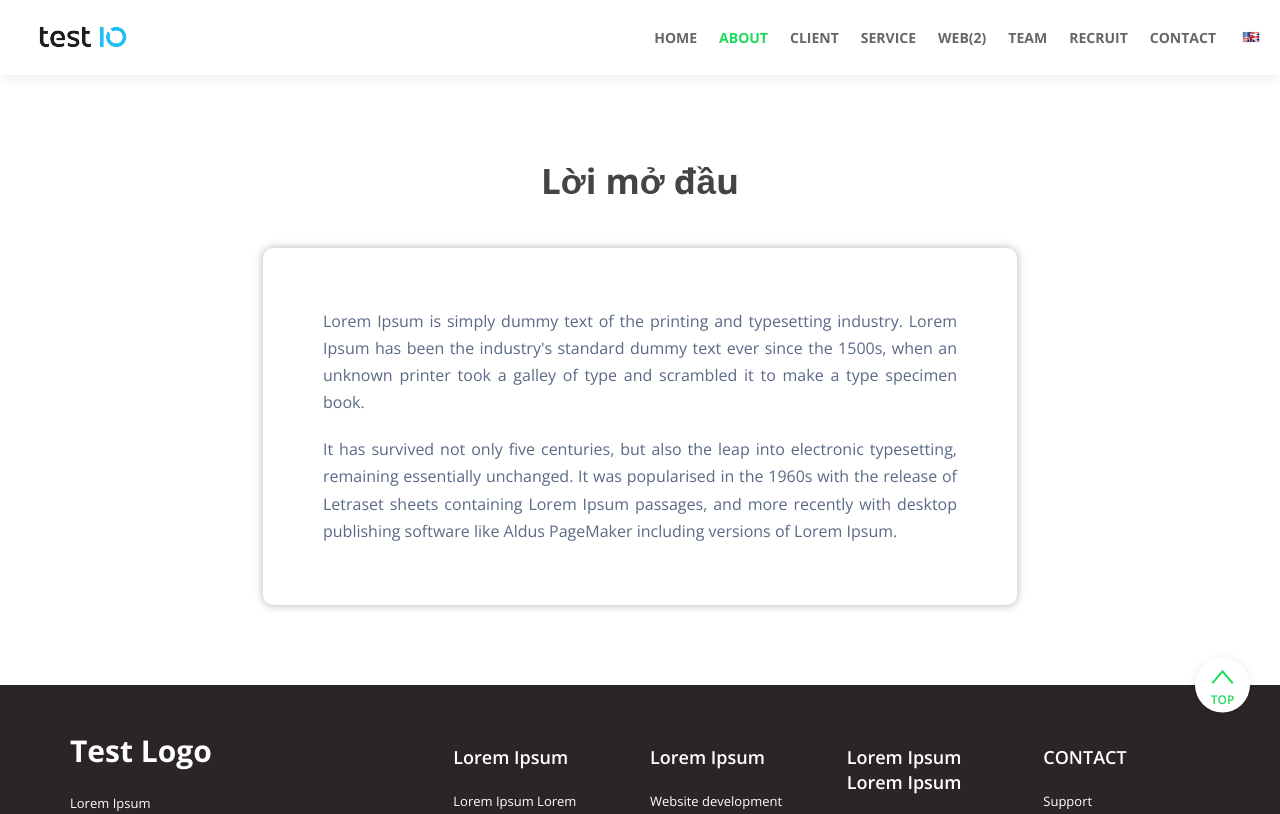
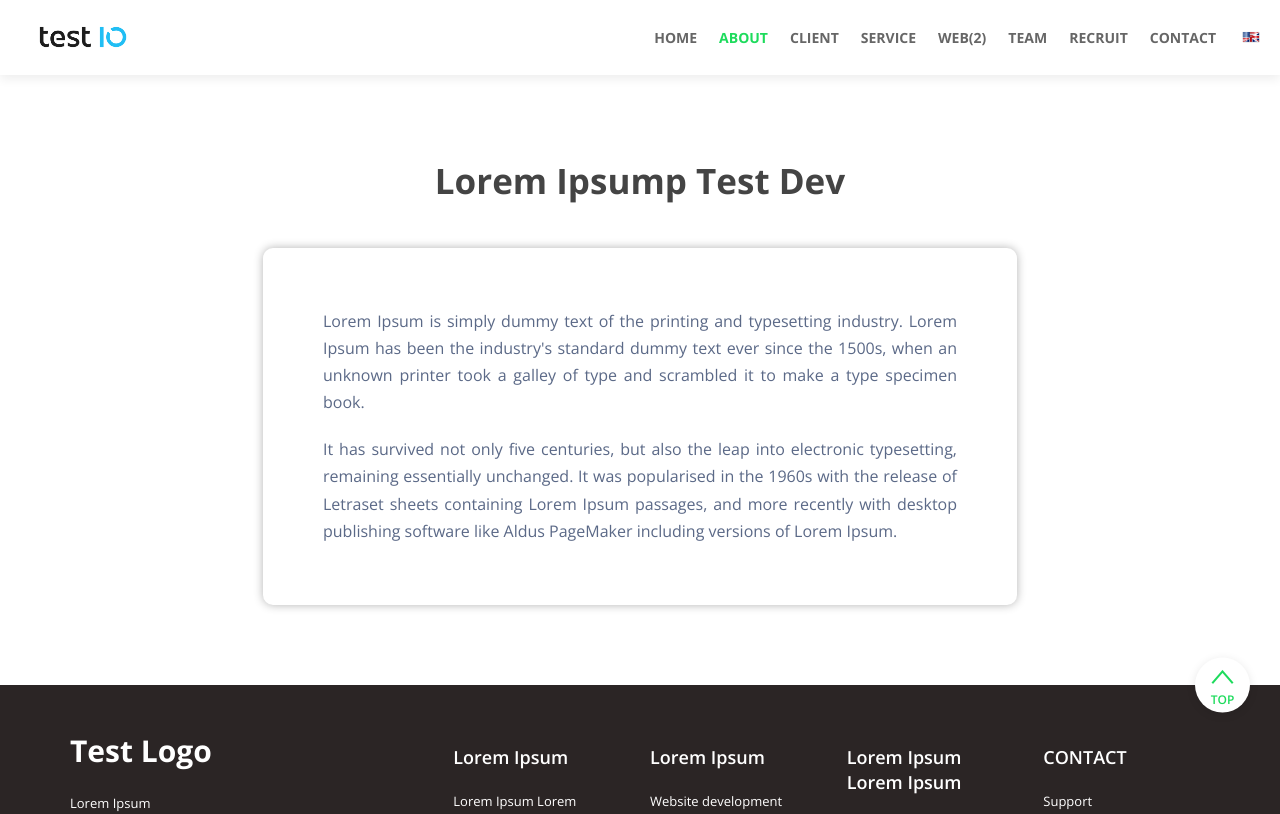
Before and after one commit to hoangtho123456/block-nextjs, a Next.js app: page /about/intro in a window 1280 px wide. Shown: the top 814 px of the page. Built offline with nearby package versions, Linux system fonts and the light colour scheme.

Commit message:
Update index.js

```diff
--- a/components/Blocks/AboutIntro/index.js
+++ b/components/Blocks/AboutIntro/index.js
@@ -9,7 +9,7 @@ const AboutIntro = ({
     <div className={`${classSpacing}`}>
       <div className="container">
         <div className={styles["mg08"]}>
-          <h2>Lời mở đầu</h2>
+          <h2>Lorem Ipsump Test Dev</h2>
           <div className={styles["item"]}>
             <div className={`text-justify ${styles["inner"]}`}>
               <p>Lorem Ipsum is simply dummy text of the printing and typesetting industry. Lorem Ipsum has been the industry's standard dummy text ever since the 1500s, when an unknown printer took a galley of type and scrambled it to make a type specimen book.</p>
```
